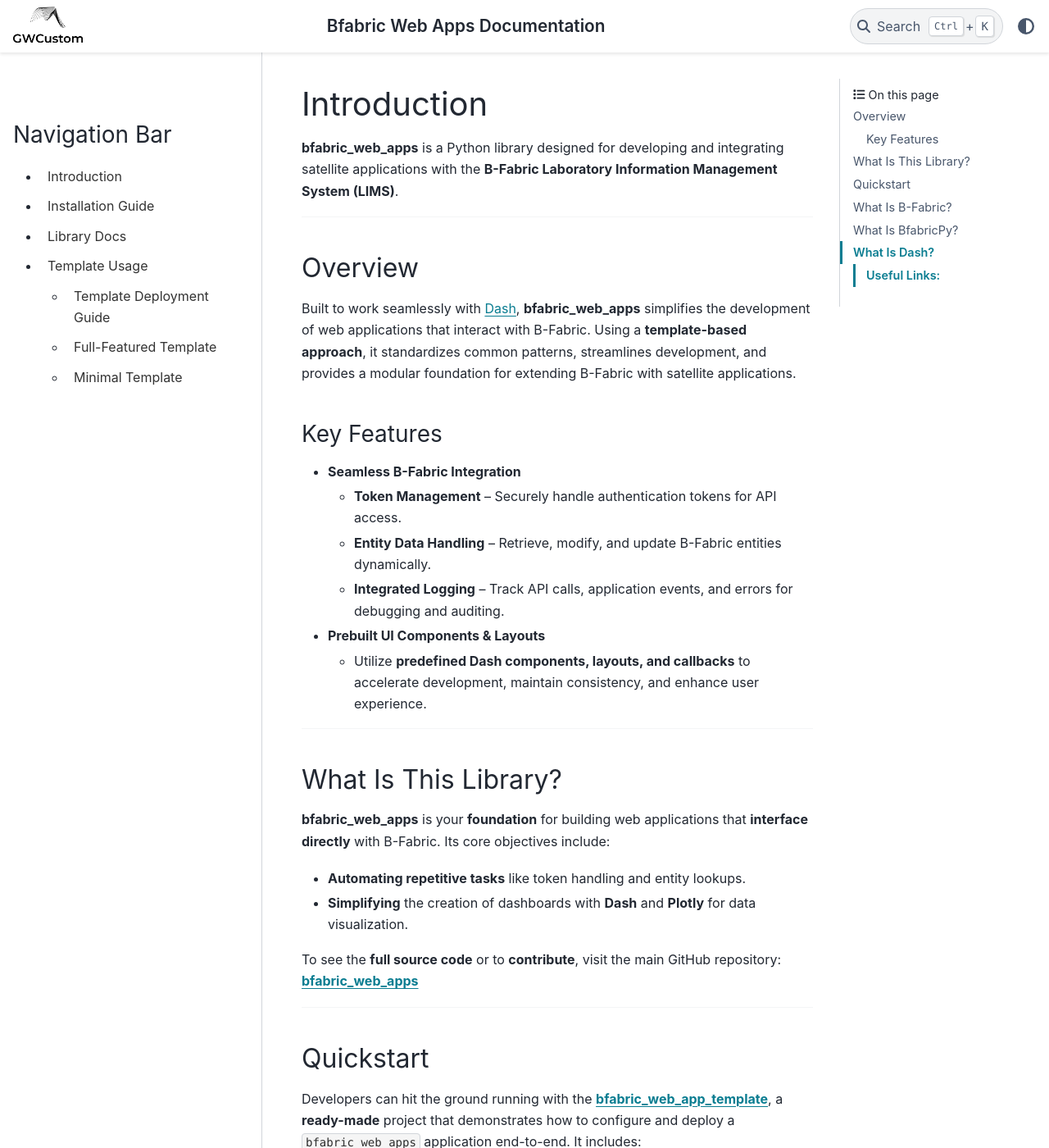
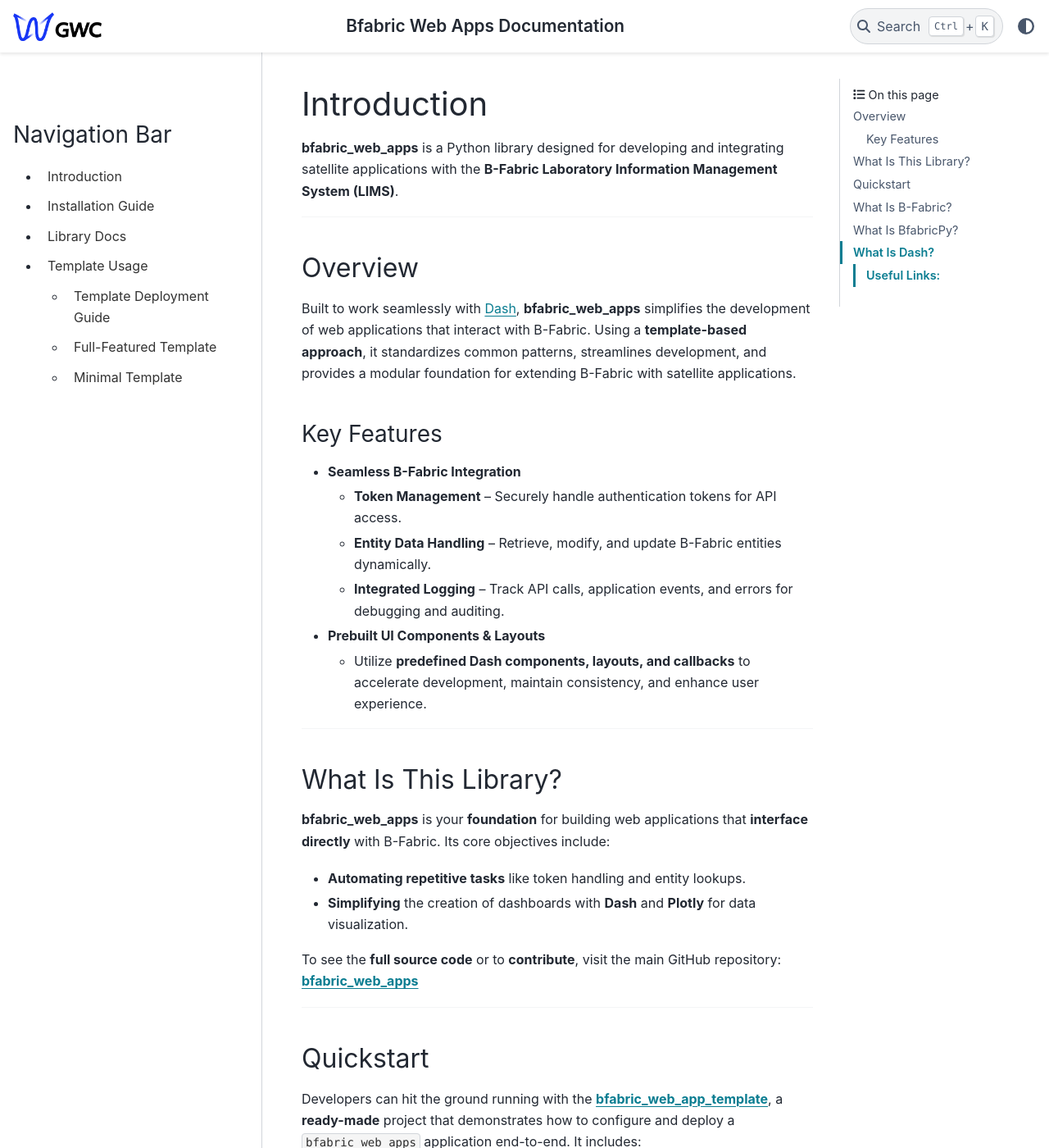
Before and after one commit to GWCustom/bfabric-web-apps, a Sphinx documentation site: the page built from docs/index.md, in a window 1280 px wide and 1400 px high. Shown: the whole window at 82% size. Built offline with Sphinx 7.4.7 and the PyData theme 0.15.4, drawn with Linux system fonts in a browser that asks for light colours.

Commit message:
changed logo in docs

```diff
--- a/docs/_static/custom.css
+++ b/docs/_static/custom.css
@@ -76,3 +76,9 @@
         padding-left: 1.2rem; /* Keep it balanced on mobile */
     }
 }
+
+.logo__image {
+    height: 35px;
+    max-height: 35px;
+    width: auto;
+}
--- a/docs/_templates/layout.html
+++ b/docs/_templates/layout.html
@@ -7,8 +7,8 @@
     <!-- Left Side: Logo -->
     <div class="navbar-header-items__start">
       <a class="navbar-brand logo" href="{{ pathto('index') }}">
-        <img src="{{ pathto('_static/logo_light.png', 1) }}" class="logo__image only-light" alt="Bfabric Web Apps">
-        <img src="{{ pathto('_static/logo_dark.png', 1) }}" class="logo__image only-dark" alt="Bfabric Web Apps">
+        <img src="{{ pathto('_static/gwc_logo_simple_rgb_blue.png', 1) }}" class="logo__image only-light" alt="Bfabric Web Apps">
+        <img src="{{ pathto('_static/gwc_logo_simple_rgb_white.png', 1) }}" class="logo__image only-dark" alt="Bfabric Web Apps">
       </a>
     </div>
 
```
Also changed, not shown: docs/_static/gwc_logo_simple_rgb_blue.png (added), docs/_static/gwc_logo_simple_rgb_white.png (added), docs/_static/logo_dark.png (deleted), docs/_static/logo_light.png (deleted), docs/_static/sidebar-nav.css (line endings or trailing spaces).
